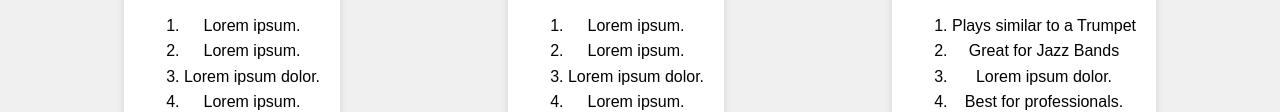
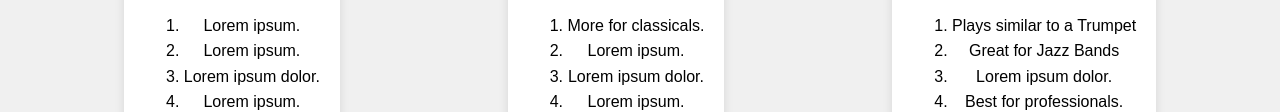
Before and after one commit to chigozieum/landing-page, a plain HTML site: page index.html in a window 1280 px wide. Shown: the part 827-939 px from the top of the page. Drawn offline with Linux system fonts and the light colour scheme.

Commit message:
for classicals

```diff
--- a/index.html
+++ b/index.html
@@ -83,7 +83,7 @@
         <div class="level">Bass Trombone</div>
         <h2>$900</h2>
         <ol>
-          <li>Lorem ipsum.</li>
+          <li>More for classicals.</li>
           <li>Lorem ipsum.</li>
           <li>Lorem ipsum dolor.</li>
           <li>Lorem ipsum.</li>
```
